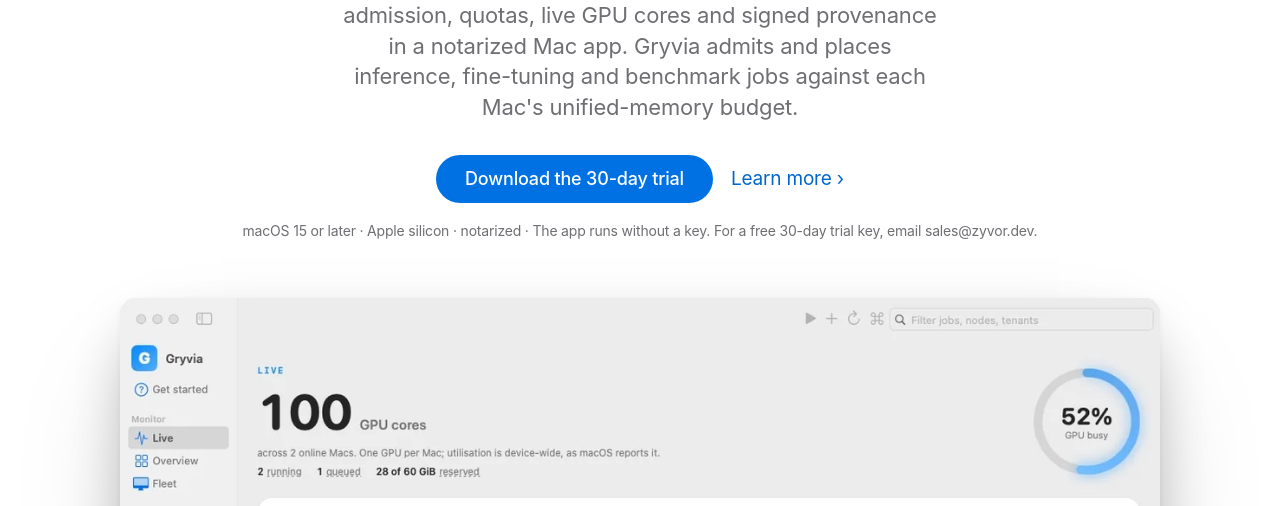
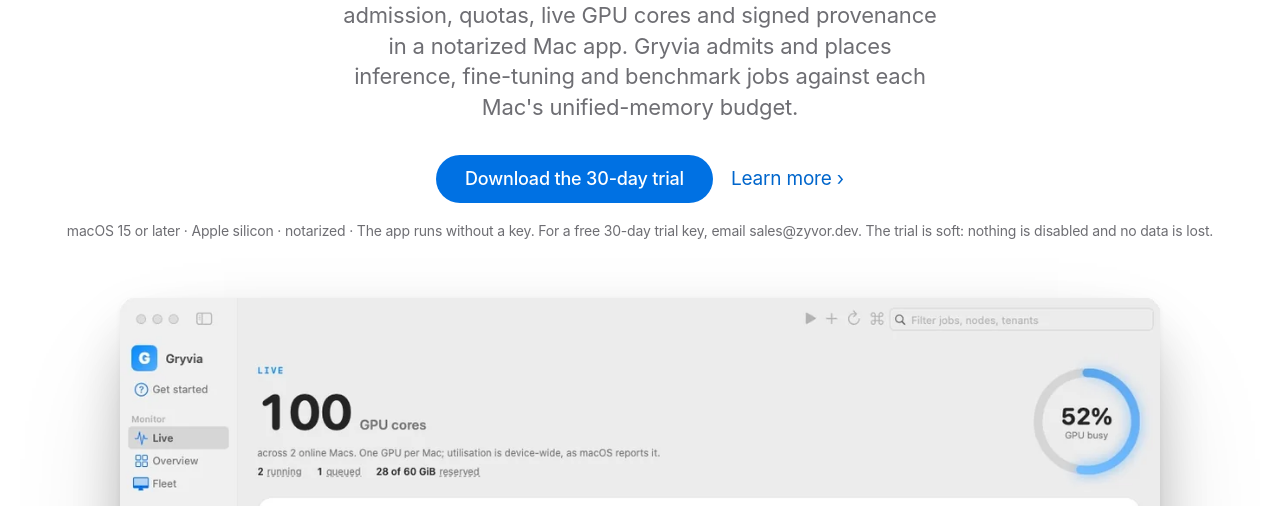
Before and after one commit to zyvorai/gryvia-apple, a plain HTML site: page site/index.html in a window 1280 px wide. Shown: the part 562-1068 px from the top of the page. Drawn offline with Linux system fonts and the light colour scheme.

Commit message:
Trial wording and price book alignment
State that the 30-day trial is soft (nothing disabled, no data lost) and align prices with the price book.

Co-Authored-By: Claude Sonnet 5.5 <noreply@anthropic.com>

```diff
--- a/site/index.html
+++ b/site/index.html
@@ -46,7 +46,7 @@
   <p class="tagline">Your Macs, scheduled.</p>
   <p class="promise"><strong>A control plane for Apple silicon fleets.</strong> Memory-aware admission, quotas, live GPU cores and signed provenance in a notarized Mac app. Gryvia admits and places inference, fine-tuning and benchmark jobs against each Mac&#x27;s unified-memory budget.</p>
   <p class="cta"><a class="btn primary" href="https://github.com/zyvorai/gryvia-apple/releases/tag/v0.5.2">Download the 30-day trial</a><a class="textlink" href="#features">Learn more</a></p>
-  <p class="fine">macOS 15 or later · Apple silicon · notarized · The app runs without a key. For a free 30-day trial key, email sales@zyvor.dev.</p>
+  <p class="fine">macOS 15 or later · Apple silicon · notarized · The app runs without a key. For a free 30-day trial key, email sales@zyvor.dev. The trial is soft: nothing is disabled and no data is lost.</p>
   <figure class="shot hero-shot"><picture><source media="(prefers-color-scheme: dark)" srcset="assets/img/hero-live-dark-1200.webp 1200w" sizes="(min-width:1080px) 1040px, 100vw"><img src="assets/img/hero-live-light-1200.webp" srcset="assets/img/hero-live-light-1200.webp 1200w" sizes="(min-width:1080px) 1040px, 100vw" width="1280" height="820" alt="Gryvia Live pane in the Mac app: 100 GPU cores across 2 online Macs, 52% GPU busy, the scheduling queue and per-Mac GPU core grids." fetchpriority="high" decoding="async"></picture><figcaption>The Live pane in the Mac app. Demo data on a simulated fleet, not a real one.</figcaption></figure>
 </section>
 
```
Also changed, not shown: 3 other files.
